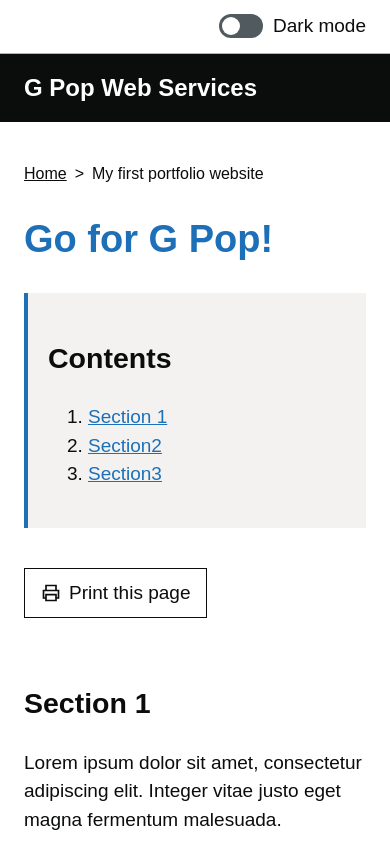
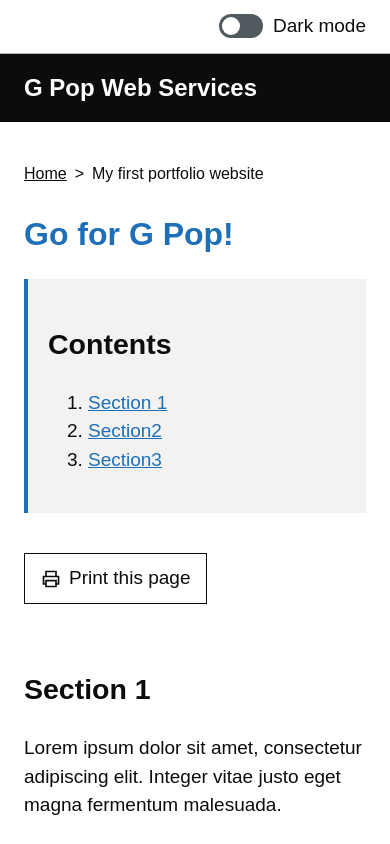
Before and after one commit to mePopis/g-pop-web-services, a plain HTML site: page index.html in a window 390 px wide. Shown: the top 844 px of the page. Drawn offline with Linux system fonts and the light colour scheme.

Commit message:
Improve narrow screen layout and heading scaling

```diff
--- a/styles.css
+++ b/styles.css
@@ -13,6 +13,7 @@ body {
 
 h1 {
     color: #1d70b8;
+    font-size: clamp(32px, 4vw, 38px);
 }
 
 header {
@@ -324,3 +325,20 @@ main > section {
   margin-top: 40px;
   scroll-margin-top: 90px;
 }
+
+@media screen and (max-width: 600px) {
+  main {
+    box-sizing: border-box;
+    width: 100%;
+    padding: 40px 24px;
+  }
+
+  h1 {
+    font-size: clamp(32px, 4vw, 38px);
+    overflow-wrap: break-word;
+  }
+
+  .report-button {
+    width: 100%;
+  }
+}
```
